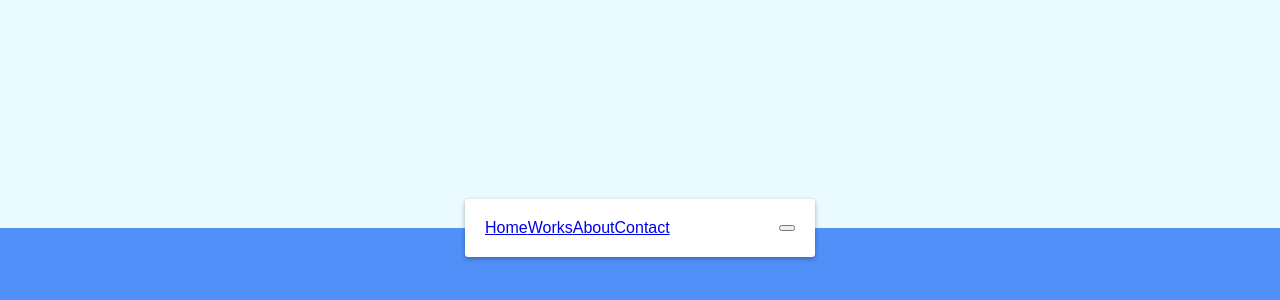
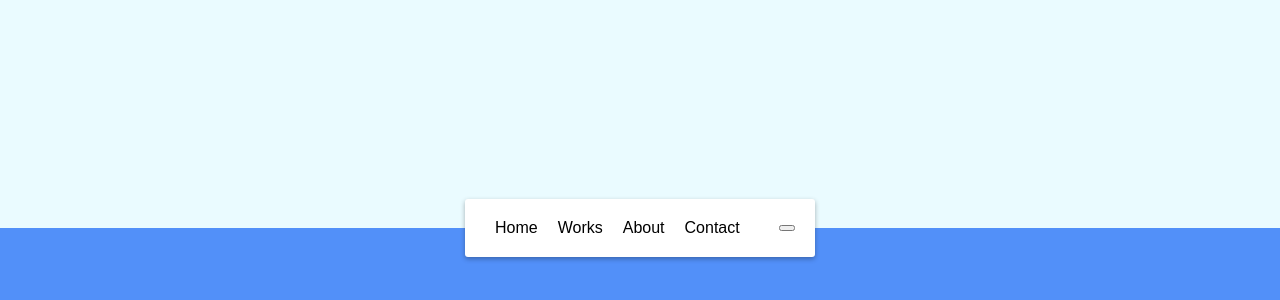
Before and after one commit to eemansayed/animated-navigation, a plain HTML site: page index.html in a window 1280 px wide. Shown: the part 172-472 px from the top of the page. Drawn offline with Linux system fonts and the light colour scheme; a web font is replaced by a local one.

Commit message:
add styles to nav ul li

```diff
--- a/style.css
+++ b/style.css
@@ -54,3 +54,10 @@ nav.active ul li {
   opacity: 1;
   transform: rotateY(360deg);
 }
+
+nav ul a {
+  position: relative;
+  color: #000;
+  text-decoration: none;
+  margin: 0 10px;
+}
```
